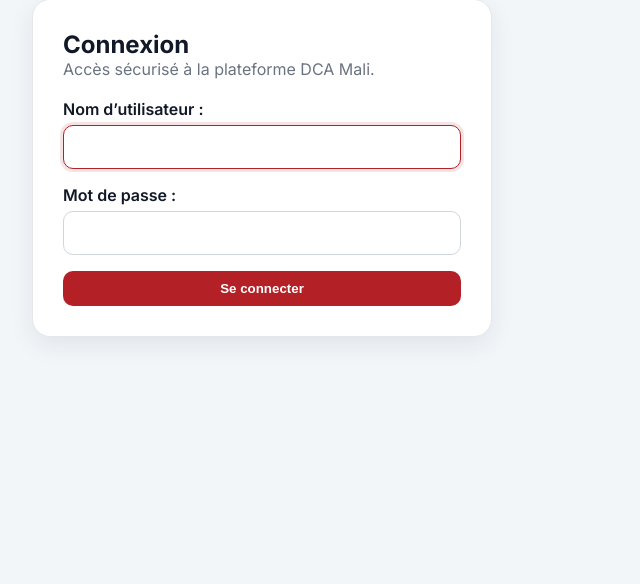
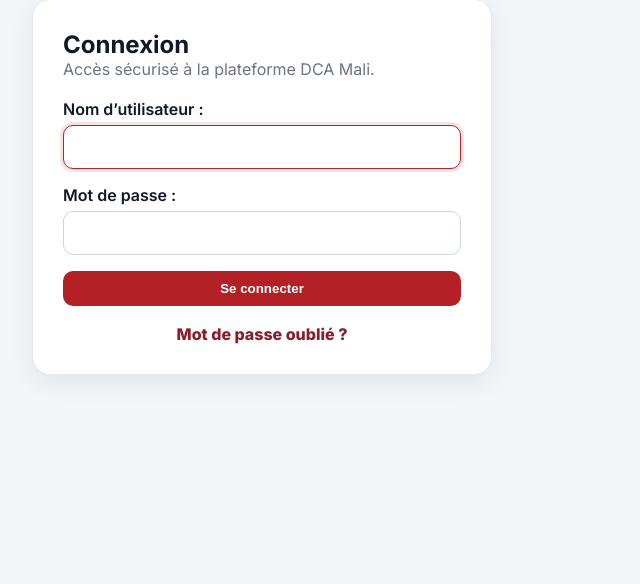
Before and after one commit to dramemms/lamh_platform, a Django app: page /login/ in a window 1280 px wide. Shown: the part 114-698 px from the top of the page, without its empty margins (0-640 px from the left). Run offline with Django 5.2, Linux system fonts and the light colour scheme.

Commit message:
Ajout de la possibilité de renouveller le mot de passe

```diff
--- a/templates/registration/login.html
+++ b/templates/registration/login.html
@@ -12,8 +12,19 @@
 
         <form method="post" class="auth-form">
             {% csrf_token %}
+
             {{ form.as_p }}
-            <button type="submit" class="btn btn-primary btn-block">Se connecter</button>
+
+            <button type="submit" class="btn btn-primary btn-block">
+                Se connecter
+            </button>
+
+            <div style="margin-top:18px; text-align:center;">
+                <a href="{% url 'password_reset' %}"
+                   style="color:#8b1e2b; font-weight:800; text-decoration:none;">
+                    Mot de passe oublié ?
+                </a>
+            </div>
         </form>
     </div>
 </section>
```
